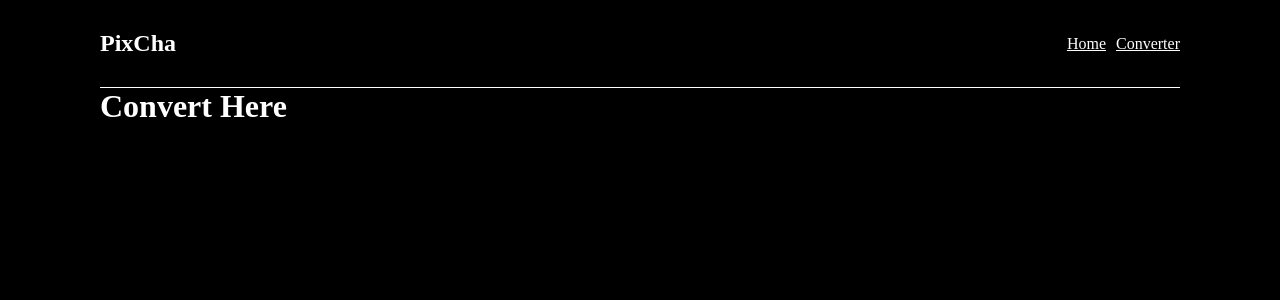
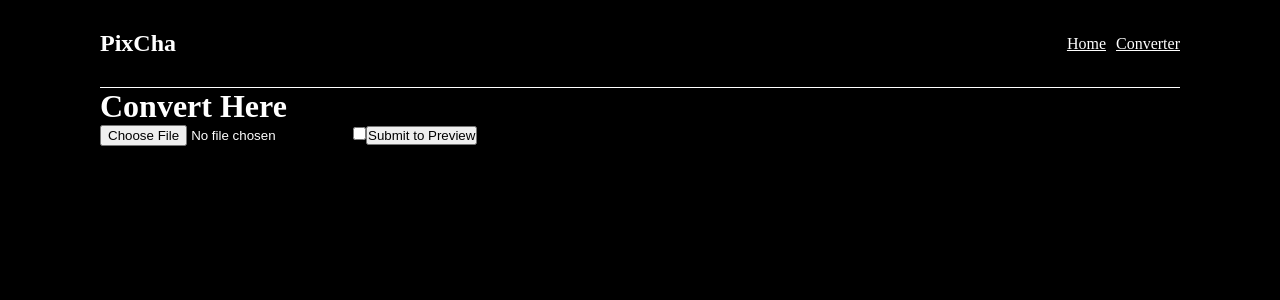
Before and after one commit to AlexanderHeffernan/image-to-ascii, a Vue app in the folder frontend/: page /converter in a window 1280 px wide. Shown: the top 300 px of the page. Built offline with nearby package versions, Linux system fonts and the light colour scheme.

Commit message:
Added basic functionality: Displays an inputted image file in either colour or monochrome.

```diff
--- a/frontend/src/App.vue
+++ b/frontend/src/App.vue
@@ -34,5 +34,4 @@ nav {
 .router-link {
 	padding-left: 10px;
 }
-
 </style>
--- a/frontend/src/views/ConverterView.vue
+++ b/frontend/src/views/ConverterView.vue
@@ -1,8 +1,57 @@
 <template>
-  <div class="converter">
-    <h1>Convert Here</h1>
-  </div>
+	<h1>Convert Here</h1>
+	<input type="file" @change="handleImgChange" />
+	<input type="checkbox" v-model="isColour">
+	<button type="submit" @click="submitImgToConverter">Submit to Preview</button>
+	<pre v-html="asciiArtHtml"></pre>
 </template>
 
 <script lang="ts" setup>
+import { ref } from 'vue';
+
+const uploadedImg = ref<File|null>(null);
+const isColour = ref(false);
+const asciiArtHtml = ref<string>("");
+
+const handleImgChange = (event: Event) => {
+	const files = (event.target as HTMLInputElement).files;
+	if (files && files.length > 0) {
+		uploadedImg.value = files[0];
+	}
+};
+
+const submitImgToConverter = async () => {
+	if (!uploadedImg.value) {
+		alert("Please firt upload an image.");
+	}
+
+	const formData = new FormData();
+	formData.append('image', uploadedImg.value);
+	formData.append('config', JSON.stringify({ is_color: isColour.value }))
+
+	const response = await fetch('https://192.168.68.59:8444/convert-image', {
+		method: 'POST',
+		body: formData,
+	});
+
+	const asciiGrid = await response.json();
+	console.log(asciiGrid);
+
+	asciiArtHtml.value = asciiGrid.map((row: any[]) =>
+		row.map(pixel => {
+			if (isColour.value && pixel.rgb) {
+				const [r, g, b] = pixel.rgb;
+				return `<span style="color: rgb(${r},${g},${b})">${pixel.ch}</span>`;
+			} else {
+				return pixel.ch;
+			}
+		}).join('')
+	).join('<br>');
+}
 </script>
+
+<style>
+button {
+	color: black;
+}
+</style>
--- a/frontend/src/views/HomeView.vue
+++ b/frontend/src/views/HomeView.vue
@@ -1,7 +1,7 @@
 <template>
-  <div class="home">
-    <h1>About the Tool</h1>
-  </div>
+	<div class="home">
+		<h1>About the Tool</h1>
+	</div>
 </template>
 
 <script lang="ts" setup>
```
Lines whose indentation alone changed are shown as unchanged.
